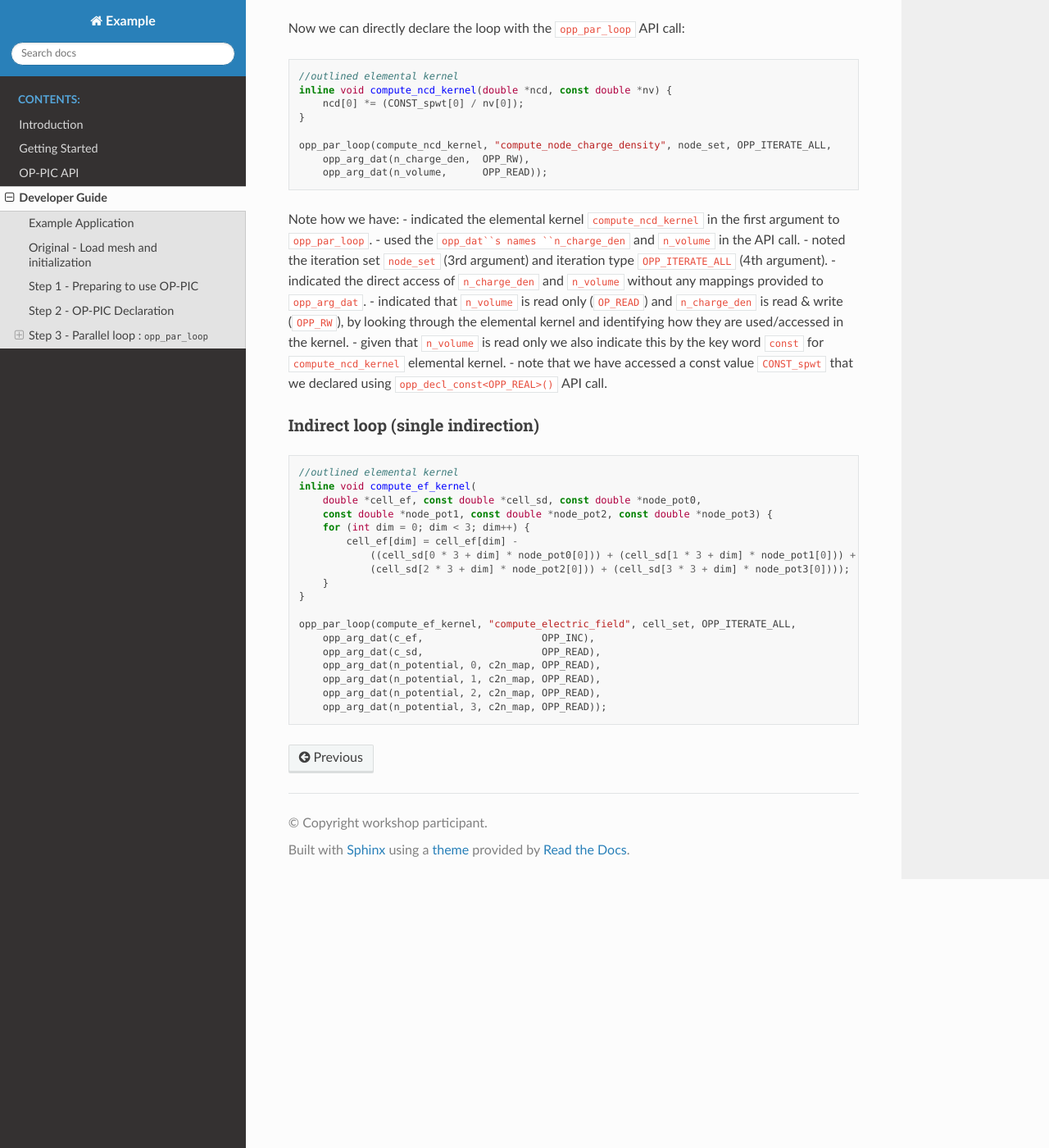
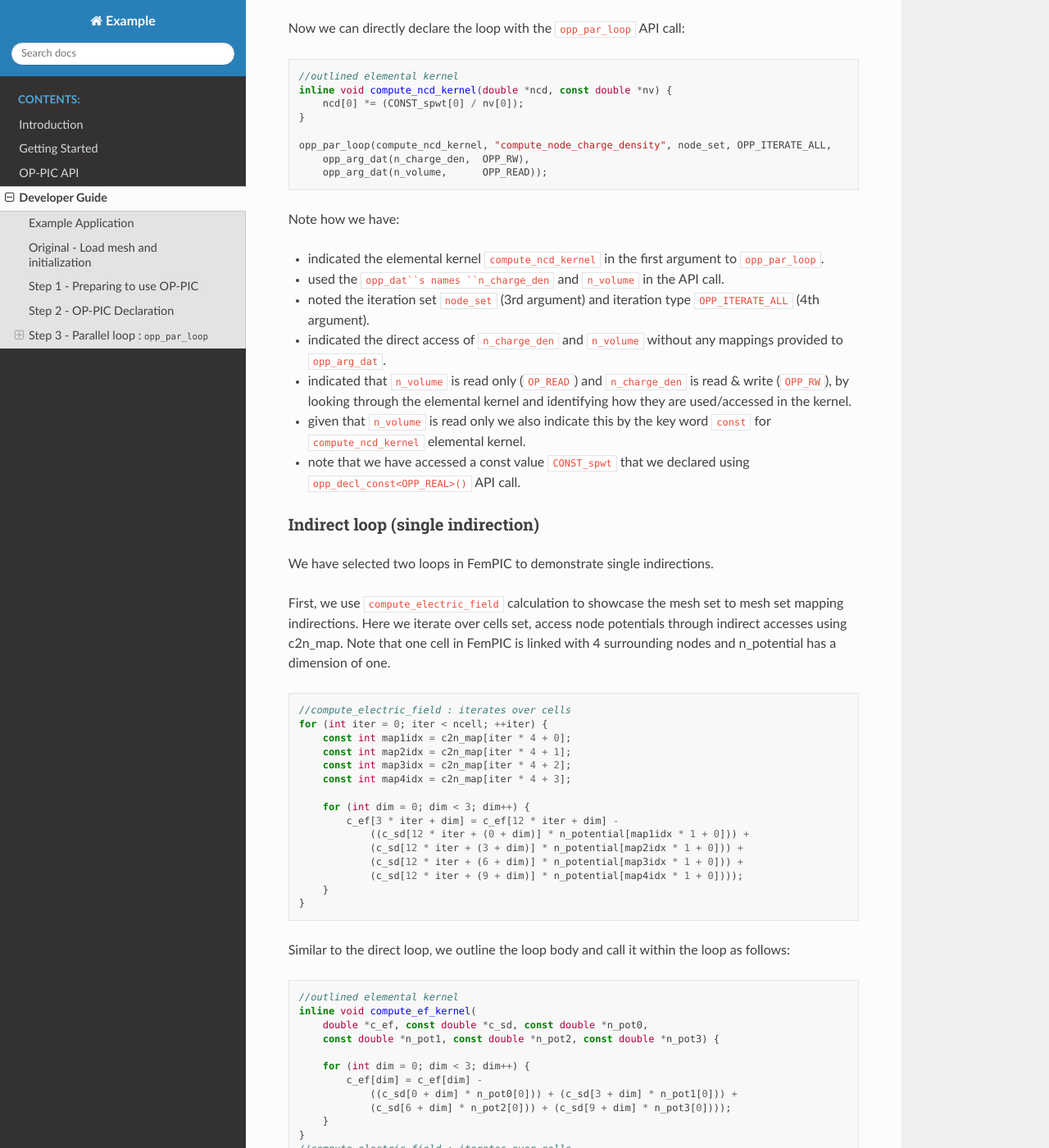
Before and after one commit to ZamanLantra/git_docs_test, a Sphinx documentation site: the page built from doc/developer_guide.rst, in a window 1280 px wide and 1400 px high, scrolled down 5014 px. Shown: the whole window at 82% size. Built offline with Sphinx 7.4.7 and the Read the Docs theme 2.0.0, drawn with Linux system fonts in a browser that asks for light colours; pages that are not in the unit, such as notebooks, are missing from menus; some of the changed text lies outside the part shown.

Commit message:
Update developer_guide.rst

```diff
--- a/doc/developer_guide.rst
+++ b/doc/developer_guide.rst
@@ -214,6 +214,7 @@
         opp_arg_dat(n_volume,      OPP_READ));
 
 Note how we have:
+
 - indicated the elemental kernel ``compute_ncd_kernel`` in the first argument to ``opp_par_loop``.
 - used the ``opp_dat``s names ``n_charge_den`` and ``n_volume`` in the API call.
 - noted the iteration set ``node_set`` (3rd argument) and iteration type ``OPP_ITERATE_ALL`` (4th argument).
@@ -225,23 +226,139 @@
 Indirect loop (single indirection)
 ~~~~~~~~~~~~~~~~~~~~~~~~~~~~~~~~~~
 
+We have selected two loops in FemPIC to demonstrate single indirections.
+
+First, we use ``compute_electric_field`` calculation to showcase the mesh set to mesh set mapping indirections.
+Here we iterate over cells set, access node potentials through indirect accesses using c2n_map.
+Note that one cell in FemPIC is linked with 4 surrounding nodes and n_potential has a dimension of one.
+
+.. code-block:: c++
+
+    //compute_electric_field : iterates over cells
+    for (int iter = 0; iter < ncell; ++iter) {
+        const int map1idx = c2n_map[iter * 4 + 0];
+        const int map2idx = c2n_map[iter * 4 + 1];
+        const int map3idx = c2n_map[iter * 4 + 2];
+        const int map4idx = c2n_map[iter * 4 + 3];
+
+        for (int dim = 0; dim < 3; dim++) {
+            c_ef[3 * iter + dim] = c_ef[12 * iter + dim] -
+                ((c_sd[12 * iter + (0 + dim)] * n_potential[map1idx * 1 + 0])) +
+                (c_sd[12 * iter + (3 + dim)] * n_potential[map2idx * 1 + 0])) +
+                (c_sd[12 * iter + (6 + dim)] * n_potential[map3idx * 1 + 0])) +
+                (c_sd[12 * iter + (9 + dim)] * n_potential[map4idx * 1 + 0])));
+        }
+    }
+
+Similar to the direct loop, we outline the loop body and call it within the loop as follows:
+
 .. code-block:: c++
 
     //outlined elemental kernel
     inline void compute_ef_kernel(
-        double *cell_ef, const double *cell_sd, const double *node_pot0,
-        const double *node_pot1, const double *node_pot2, const double *node_pot3) {
+        double *c_ef, const double *c_sd, const double *n_pot0,
+        const double *n_pot1, const double *n_pot2, const double *n_pot3) {
+
         for (int dim = 0; dim < 3; dim++) {
-            cell_ef[dim] = cell_ef[dim] -
-                ((cell_sd[0 * 3 + dim] * node_pot0[0])) + (cell_sd[1 * 3 + dim] * node_pot1[0])) +
-                (cell_sd[2 * 3 + dim] * node_pot2[0])) + (cell_sd[3 * 3 + dim] * node_pot3[0])));
+            c_ef[dim] = c_ef[dim] -
+                ((c_sd[0 + dim] * n_pot0[0])) + (c_sd[3 + dim] * n_pot1[0])) +
+                (c_sd[6 + dim] * n_pot2[0])) + (c_sd[9 + dim] * n_pot3[0])));
+        }
+    }
+    //compute_electric_field : iterates over cells
+    for (int iter = 0; iter < ncell; ++iter) {
+        const int map1idx = c2n_map[iter * 4 + 0];
+        const int map2idx = c2n_map[iter * 4 + 1];
+        const int map3idx = c2n_map[iter * 4 + 2];
+        const int map4idx = c2n_map[iter * 4 + 3];
+
+        compute_ef_kernel(&c_ef[3 * iter], &c_sd[12 * iter], &n_potential[1 * map1idx],
+            &n_potential[1 * map2idx], &n_potential[1 * map3idx], &n_potential[1 * map4idx]);
+    }
+
+Now, convert the loop to use the opp_par_loop API:
+
+.. code-block:: c++
+
+    //outlined elemental kernel
+    inline void compute_ef_kernel(
+        double *c_ef, const double *c_sd, const double *n_pot0,
+        const double *n_pot1, const double *n_pot2, const double *n_pot3) {
+
+        for (int dim = 0; dim < 3; dim++) {
+            c_ef[dim] = c_ef[dim] -
+                ((c_sd[0 * 3 + dim] * n_pot0[0])) + (c_sd[1 * 3 + dim] * n_pot1[0])) +
+                (c_sd[2 * 3 + dim] * n_pot2[0])) + (c_sd[3 * 3 + dim] * n_pot3[0])));
         }
     }
 
     opp_par_loop(compute_ef_kernel, "compute_electric_field", cell_set, OPP_ITERATE_ALL,
-        opp_arg_dat(c_ef,                    OPP_INC),
+        opp_arg_dat(c_ef,                    OPP_RW),
         opp_arg_dat(c_sd,                    OPP_READ),
         opp_arg_dat(n_potential, 0, c2n_map, OPP_READ),
         opp_arg_dat(n_potential, 1, c2n_map, OPP_READ),
         opp_arg_dat(n_potential, 2, c2n_map, OPP_READ),
         opp_arg_dat(n_potential, 3, c2n_map, OPP_READ));
+
+Note in this case how the indirections are specified using the mapping declared as ``opp_map`` c2n_map, indicating the to-set index (2nd argument), and access mode OPP_READ.
+That is, the thrid argument of the ``opp_par_loop`` is a read-only argument mapped from cells to nodes using the mapping at the 0th index of c2n_map (i.e. 1st mapping out of 4 nodes attached).
+Likewise, the fourth argument of ``opp_par_loop`` is mapped from cells to nodes using the mapping at the 1th index of c2n_map (i.e. 2nd mapping out of 4 nodes attached) and so on.
+
+Second, we use ``calculate_new_pos_vel`` calculation to showcase the particle set to mesh set mapping indirections.
+Here we iterate over particles set, access cell electric fields through indirect accesses using p2c_map.
+Note that one particle in FemPIC can be linked with only only one cell.
+
+.. code-block:: c++
+
+    //calculate_new_pos_vel : iterates over cells
+    for (int iter = 0; iter < nparticles; ++iter) {
+        const int p2c = p2c_map[iter];
+        const double coef = CONST_charge[0] / CONST_mass[0] * CONST_dt[0];
+        for (int dim = 0; dim < 3; dim++) {
+            p_vel[3 * iter + dim] += (coef * c_ef[3 * p2c * dim]);
+            p_pos[3 * iter + dim] += p_vel[3 * iter + dim] * CONST_dt[0];
+        }
+    }
+
+Then, we outline the loop body and call it within the loop as follows:
+
+.. code-block:: c++
+
+    //outlined elemental kernel
+    inline void calc_pos_vel_kernel(
+        const double *cell_ef, double *part_pos, double *part_vel) {
+
+        const double coef = CONST_charge[0] / CONST_mass[0] * CONST_dt[0];
+        for (int dim = 0; dim < 3; dim++) {
+            part_vel[dim] += (coef * cell_ef[dim]);
+            part_pos[dim] += part_vel[dim] * (CONST_dt[0]);
+        }
+    }
+    //calculate_new_pos_vel : iterates over particles
+    for (int iter = 0; iter < nparticles; ++iter) {
+        const int p2c = p2c_map[iter];
+        calc_pos_vel_kernel(&c_ef[3 * p2c], &p_pos[3 * iter], &p_vel[3 * iter]);
+    }
+
+Now, convert the loop to use the opp_par_loop API:
+
+.. code-block:: c++
+
+    //outlined elemental kernel
+    inline void calc_pos_vel_kernel(
+        const double *cell_ef, double *part_pos, double *part_vel) {
+
+        const double coef = CONST_charge[0] / CONST_mass[0] * CONST_dt[0];
+        for (int dim = 0; dim < 3; dim++) {
+            part_vel[dim] += (coef * cell_ef[dim]);
+            part_pos[dim] += part_vel[dim] * (CONST_dt[0]);
+        }
+    }
+
+    opp_par_loop(calc_pos_vel_kernel, "calculate_new_pos_vel", particle_set, OPP_ITERATE_ALL,
+        opp_arg_dat(c_ef, p2c_map, OPP_READ),
+        opp_arg_dat(p_pos,         OPP_WRITE),
+        opp_arg_dat(p_vel,         OPP_WRITE));
+
+Note in this case how the indirections are specified using the mapping declared as ``opp_map`` p2c_map, and access mode OPP_READ.
+That is, the first argument of the ``opp_par_loop`` is a read-only argument mapped from particles to cells, however a mapping index is not required since always particles to cells mapping has a dimension of one.
```
